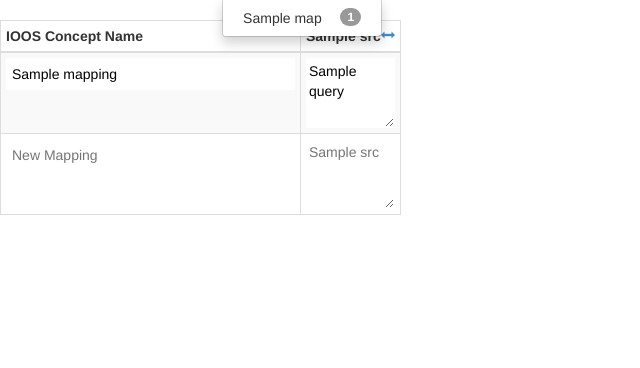
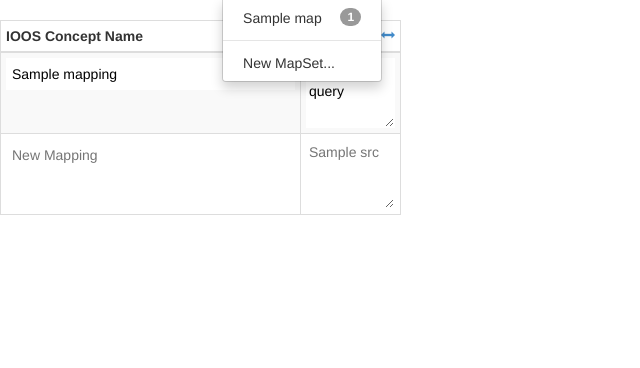
Before and after one commit to ioos/metamap, a Flask app: template metamap/templates/index.html in a window 1280 px wide, after a click that opens the changed part. Shown: the part 52-420 px from the top of the page, without its empty margins (0-640 px from the left). Run offline with Flask 2, Linux system fonts and the light colour scheme; the template is opened without the code that fills it: values that come from a table or form of the project are taken from there, most other values are stand-ins (such as "Sample title", 1, 10 or a date in 2020); parts of the project's set-up code (start-up, migrations or seed data) failed here and were passed over; some libraries are stand-ins or nearby versions.

Commit message:
New MapSet modal

```diff
--- a/metamap/models/map_set.py
+++ b/metamap/models/map_set.py
@@ -13,6 +13,7 @@ class MapSet(Document):
         'name'    : unicode,
         'owner'   : ObjectId,
         'authors' : [ObjectId],
+        'parent'  : ObjectId,   # ref to a "parent" MapSet if applicable
         'created' : datetime,
         'updated' : datetime,
     }
--- a/metamap/static/css/imm-style.css
+++ b/metamap/static/css/imm-style.css
@@ -98,3 +98,7 @@
 #eval .list-group .list-group-item:first-child {
   display: none;
 }
+
+#new-mapset-modal #new-mapset-error {
+  display: none;
+}
--- a/metamap/templates/index.html
+++ b/metamap/templates/index.html
@@ -19,6 +19,10 @@
           </a>
         </li>
         {%- endfor %}
+        <li class="divider"></li>
+        <li>
+          <a href="#new-mapset-modal" data-toggle="modal">New MapSet...</a>
+        </li>
       </ul>
     </li>
 
@@ -192,6 +196,65 @@
         <span data-mode="add">
           <button type="button" id="add-source" class="btn btn-primary">Add Source</button>
         </span>
+      </div>
+    </div>
+  </div>
+</div>
+
+<div id="new-mapset-modal" class="modal fade">
+  <div class="modal-dialog">
+    <div class="modal-content">
+      <div class="modal-header">
+        <button type="button" class="close" data-dismiss="modal">&times;</button>
+        <h4 class="modal-title">New MapSet</h4>
+      </div>
+      <div class="modal-body">
+        <div id="new-mapset-error" class="alert alert-danger">
+
+        </div>
+        <form class="form-horizontal">
+          <div class="form-group">
+            <label for="name" class="col-lg-4 control-label">Name</label>
+            <div class="col-lg-8">
+              <input name="name" class="form-control" value="" />
+            </div>
+          </div>
+          <div class="form-group">
+            <div class="col-lg-8 col-lg-offset-4">
+              <label>
+                <input type="checkbox" name="copy-toggle" value="1" />
+                Copy from existing MapSet
+              </label>
+            </div>
+            <div class="col-lg-8 col-lg-offset-4">
+              <select name="copysrc" class="form-control" disabled="disabled">
+                {%- for map_set in map_sets %}
+                <option value="{{ map_set._id }}">{{ map_set.name }}</option>
+                {%- endfor %}
+              </select>
+            </div>
+          </div>
+          <div class="form-group">
+            <label class="col-lg-4 control-label">Owner</label>
+            <div class="col-lg-8">
+              <p class="form-control-static">You</p>
+            </div>
+          </div>
+          <div class="form-group">
+            <label for="name" class="col-lg-4 control-label">Authors</label>
+            <div class="col-lg-8">
+              {%- for x in range(0) %}
+              <label class="checkbox-inline">
+                <input type="checkbox" value="{{x}}" /> Sample Name
+              </label>
+              {%- endfor %}
+            </div>
+          </div>
+        </form>
+      </div>
+      <div class="modal-footer">
+        <button type="button" class="btn btn-default" data-dismiss="modal">Cancel</button>
+        <button type="button" class="btn btn-primary" data-loading-text="Creating..." id="new-mapset-btn">New MapSet</button>
       </div>
     </div>
   </div>
@@ -495,6 +558,62 @@ $(function() {
       console.error('failboat');
     })
   });
+
+  $('#new-mapset-modal').on('show.bs.modal', function() {
+    $('#new-mapset-error', $(this)).hide();
+    $('input', $(this)).val('');
+    $('select', $(this)).val($('option:first', $(this)).attr('value'));
+
+    $('input[type="checkbox"]').prop('checked', false);
+  });
+
+  $('#new-mapset-modal input[name="copy-toggle"]').on('change', function() {
+    if ($(this).is(':checked')) {
+      $('#new-mapset-modal select[name="copysrc"]').removeAttr('disabled');
+    } else {
+      $('#new-mapset-modal select[name="copysrc"]').attr('disabled', 'disabled');
+    }
+  });
+
+  $('#new-mapset-modal #new-mapset-btn').on('click', function() {
+
+    var btn = $(this);
+
+    btn.attr('disabled', 'disabled');
+    btn.button('loading');
+
+    // build object to send
+    var mapset = {
+      name: $('#new-mapset-modal input[name="name"]').val(),
+      copySrc: null,
+    };
+
+    if ($('#new-mapset-modal input[name="copy-toggle"]').is(':checked')) {
+      mapset.copySrc = $('#new-mapset-modal select[name="copysrc"]').val();
+    }
+
+    // @TODO: authors
+    var req = $.ajax({
+      type: 'POST',
+      url: '{{ url_for("new_map_set") }}',
+      data: {'data':JSON.stringify(mapset, null, '\t')},
+    })
+
+    req.done(function(data) {
+      $('#new-mapset-modal').modal('hide');
+
+      window.location.href = '/' + data._id;
+    });
+
+    req.fail(function(xhr, textStatus, error) {
+      $('#new-mapset-modal #new-mapset-error').fadeIn(250).text("Could not create new MapSet: " + error);
+    });
+
+    req.always(function() {
+      btn.removeAttr('disabled', 'disabled');
+      btn.button('reset');
+    });
+  });
 });
 </script>
 
--- a/metamap/views/index.py
+++ b/metamap/views/index.py
@@ -298,3 +298,36 @@ def download_map_set(map_set_id, source_type_id):
     response.headers["Content-type"] = "application/json"
     response.headers["Content-Disposition"] = "attachment;filename=%s_%s.json" % (map_set_id, source_type_id)
     return response
+
+@app.route("/map_set", methods=['POST'])
+def new_map_set():
+    map_set = json.loads(request.form['data'])
+
+    db_map_set = db.MapSet()
+
+    db_map_set.name = map_set['name']
+    db_map_set.save()
+
+    if map_set['copySrc']:
+        src_id = ObjectId(map_set['copySrc'])
+        db_map_set.parent = src_id
+
+        # copy all mappings
+        # @TODO: the parent property should make this irrelevent
+        mappings = db.Mapping.find({'map_set':src_id})
+        for mapping in mappings:
+            #mapping._id = None      # gen a new one
+            new_mapping = db.Mapping()
+            new_mapping.ioos_name = mapping.ioos_name
+            new_mapping.queries = mapping.queries
+            new_mapping.map_set = db_map_set._id
+
+            new_mapping.save()
+
+        db_map_set.save()
+
+    retval = {'_id':str(db_map_set._id)}
+    response = make_response(json.dumps(retval))
+    response.headers['Content-type'] = 'application/json'
+
+    return response
```
